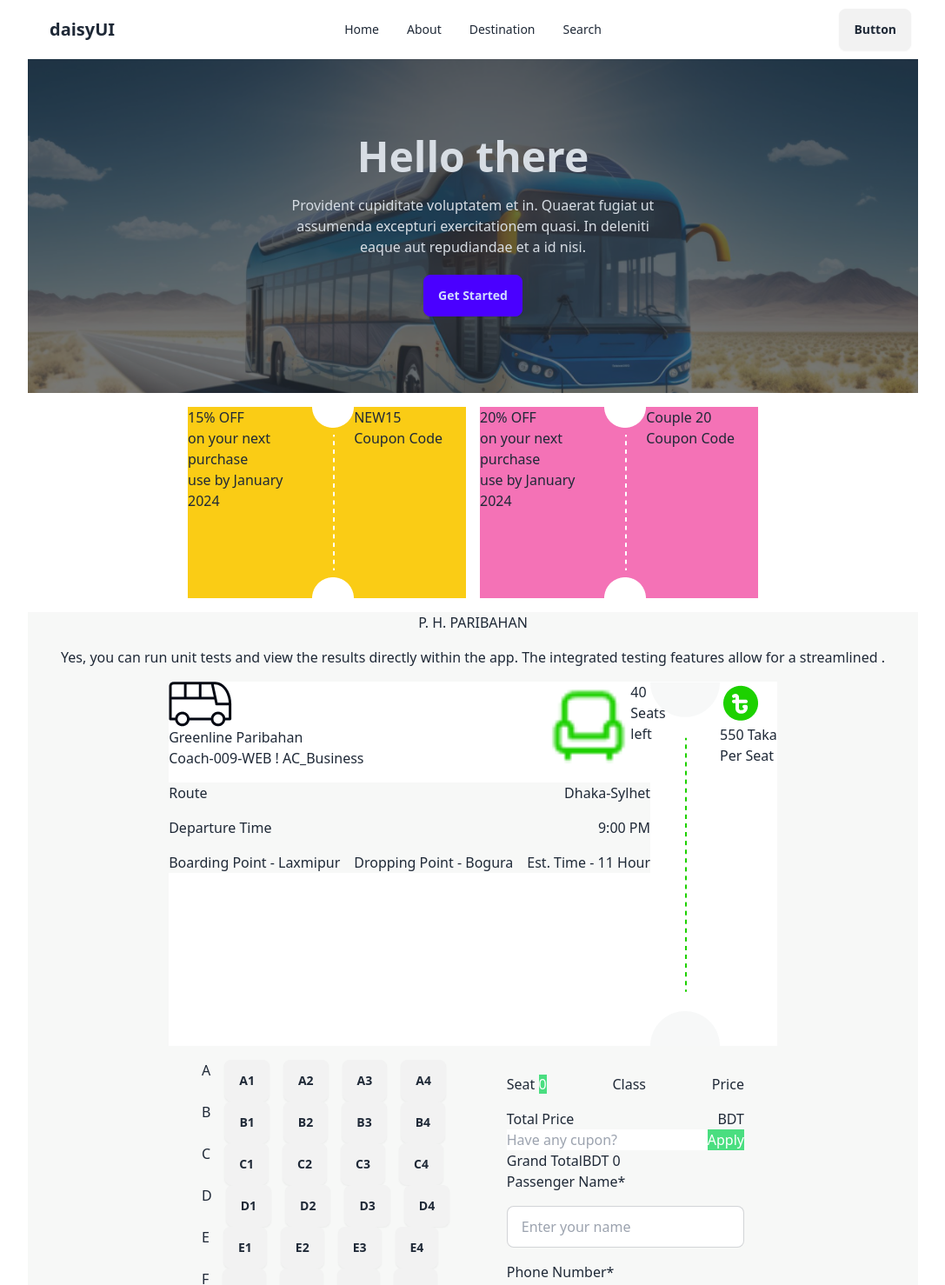
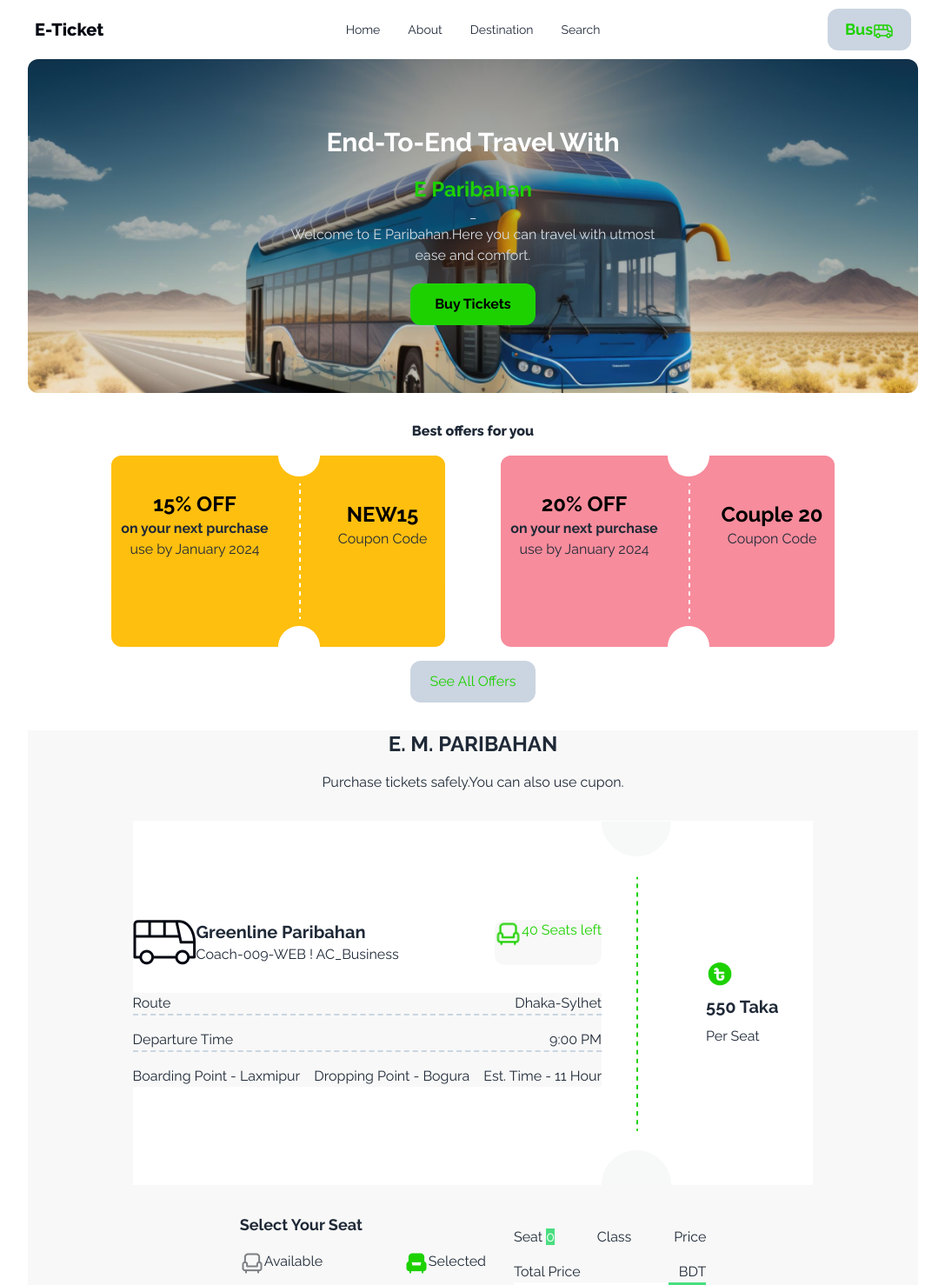
Before and after one commit to Eleas75/b9-a5, a plain HTML site: page index.html in a window 1280 px wide. Shown: the top 1478 px of the page at 87% size, without its empty margins (96-1183 px from the left). Drawn offline with nearby package versions, Linux system fonts and the light colour scheme.

Commit message:
almost done

```diff
--- a/index.html
+++ b/index.html
@@ -4,6 +4,14 @@
     <meta charset="UTF-8">
     <meta name="viewport" content="width=device-width, initial-scale=1.0">
     <title>smart-ticketing</title>
+    <link rel="preconnect" href="https://fonts.googleapis.com">
+<link rel="preconnect" href="https://fonts.gstatic.com" crossorigin>
+<link href="https://fonts.googleapis.com/css2?family=Raleway:ital,wght@0,100..900;1,100..900&display=swap" rel="stylesheet">
+<style>
+    body{
+        font-family: "Raleway", sans-serif;
+    }
+</style>
     <link href="https://cdn.jsdelivr.net/npm/daisyui@4.7.2/dist/full.min.css" rel="stylesheet" type="text/css" />
 <script src="https://cdn.tailwindcss.com"></script>
 </head>
@@ -27,7 +35,7 @@
                   <li><a>Item 3</a></li>
                 </ul>
               </div>
-              <a class="btn btn-ghost text-xl">daisyUI</a>
+              <h1 class="text-[#030712] text-xl font-extrabold">E-Ticket</h1>
             </div>
             <div class="navbar-center  lg:flex">
               <ul class="menu menu-horizontal px-1">
@@ -42,74 +50,82 @@
               </ul>
             </div>
             <div class="navbar-end">
-              <a class="btn" >Button</a>
+              <button class="bg-slate-300 flex flex-row justify-center items-center w-24 rounded-xl h-12 font-bold text-[#1DD100] text-lg font-bold" >Bus <img class="pt-1" src="./images/bus-icon.png" alt=""></button>
             </div>
           </div>
     </header>
     <main>
-        <section>
-            <div class="hero h-96 w-4/5 mx-auto bg-cover bg-no-repeat bg-[url('./images/banner.png')]">
-                <div class="hero-overlay bg-opacity-60"></div>
+
+            <div class="hero bg-opacity-20 rounded-xl h-96 w-4/5 mx-auto bg-cover bg-no-repeat bg-[url('./images/banner.png')]">
+
                 <div class="hero-content text-center text-neutral-content">
                   <div class="max-w-md">
-                    <h1 class="mb-5 text-5xl font-bold">Hello there</h1>
-                    <p class="mb-5">Provident cupiditate voluptatem et in. Quaerat fugiat ut assumenda excepturi exercitationem quasi. In deleniti eaque aut repudiandae et a id nisi.</p>
-                    <button id="scrollButton" class="btn btn-primary">Get Started</button>
+                    <h1 class="mb-5 text-3xl text-white font-bold">End-To-End Travel With</h1>
+                    <h2 class="text-[#1DD100] text-2xl font-bold">E Paribahan</h2>_
+                    <p class="mb-5">Welcome to E Paribahan.Here you can travel with utmost ease and comfort.</p>
+
+                    <button id="scrollButton" class="rounded-xl w-36 h-12 font-bold btn-primary border-none bg-[#1DD100] text-black">Buy Tickets</button>
                   </div>
                 </div>
               </div>
-        </section>
-       <section id="testing" class="flex flex-row gap-4 mx-auto my-4 justify-center ">
-        <div class="w-80 bg-yellow-400 flex flex-row">
-            <div class="w-40 h-40 bg-yellow-400">
-                <h1>15% OFF</h1>
-                <p> on your next purchase</p>
+        <section class="my-8 w-4/5 mx-auto flex flex-col justify-between items-center">
+            <h1 class="  font-extrabold text-center">Best offers for you</h1>
+            <div id="testing" class="flex  flex-row  mx-auto my-4 justify-around gap-16">
+                <div class="w-96 bg-[#FFBF0F] flex flex-row rounded-xl ">
+                    <div class="w-48 rounded-xl flex flex-col justify-center items-center h-40 bg-[#FFBF0F] ">
+                        <h1 class="text-2xl text-black font-bold">15% OFF</h1>
+                        <p class="font-bold"> on your next purchase</p>
                         <p>use by January 2024</p>
                     </div>
                     <img src="./images/cupon-devider.png" alt="">
-            <div class="w-36 h-40 bg-yellow-400">
-                <h3>NEW15</h3>
+                    <div class="w-36 flex flex-col justify-center items-center rounded-xl text-center h-40 bg-[#FFBF0F] ">
+                        <h3 class="text-2xl text-black font-bold">NEW15</h3>
                         <p>Coupon Code</p>
                     </div>
                  </div>
-         <div class="w-80 bg-pink-400 flex flex-row">
-             <div class="w-40 h-40 bg-pink-400">
-                <h1>20% OFF</h1>
-                <p>on your next purchase</p>
+                 <div class="w-96 bg-[#F78C9C] flex rounded-xl flex-row">
+                     <div class="w-48 flex flex-col justify-center items-center rounded-xl text-center h-40 bg-[#F78C9C]">
+                        <h1 class="text-2xl text-black font-bold">20% OFF</h1>
+                        <p class="font-bold">on your next purchase</p>
                         <p>use by January 2024</p>
                      </div>
                      <img src="./images/cupon-devider.png" alt="">
-             <div class="w-36 h-40 bg-pink-400">
-                <h3>Couple 20
+                     <div class="w-36 flex flex-col justify-center items-center rounded-xl text-center h-40 bg-[#F78C9C]">
+                        <h3 class="text-2xl text-black font-bold">Couple 20
                             </h3>
                             <p>Coupon Code</p>
                      </div>
                   </div>
+                </div>
+                <button class="text-[#1DD100] bg-slate-300 rounded-xl w-36 h-12">See All Offers</button>
         </section>
+
        <section>
         <div id="targetElement" class="flex flex-col items-center gap-4 w-4/5 mx-auto bg-[#F7F8F7]">
-            <h1>P. H. PARIBAHAN</h1>
-            <p>Yes, you can run unit tests and view the results directly within the app. The integrated testing features allow for a streamlined .</p>
-            <div class="flex flex-row bg-white">
-                <div class="flex flex-col gap-4">
+            <h1 class="text-2xl font-bold">E. M. PARIBAHAN</h1>
+            <p>Purchase tickets safely.You can also use cupon.</p>
+            <div class=" my-4 flex flex-row bg-white">
+                <div class="flex flex-col gap-8 justify-center">
                     <div class="flex flex-row justify-between" >
-                        <div >
+                        <div class="flex flex-row">
                             <img src="./images/bus-logo.png" alt="">
-                            <h1>Greenline Paribahan</h1>
+                            <div>
+                                <h1 class="text-xl font-bold">Greenline Paribahan</h1>
                             <p>Coach-009-WEB ! AC_Business</p>
                             </div>
-                        <div class="flex flex-row">
-                            <img src="./images/seat-green.png" alt="">
-                            <p><span  id="remainTicket">40</span> Seats left</p>
+                        </div>
+                        <div class="bg-[#F7F8F7] flex flex-row rounded-xl">
+                            <img class=" rounded-xl h-8 bg-[#F7F8F7] " src="./images/seat-green.png" alt="">
+                            <p class=" rounded-xl[#F7F8F7] text-[#1DD100]"><span  id="remainTicket">40</span> Seats left</p>
                         </div>
                     </div>
 
-            <div class="bg-[#F7F8F7]">
-                        <div class="flex flex-row justify-between">
+            <div class="bg-[#F7F8F7] ">
+                        <div class=" border-b-2 border-dashed border-slate-300 flex flex-row justify-between">
                             <p>Route</p>
                             <p>Dhaka-Sylhet</p>
                         </div>
-                        <div class="flex flex-row justify-between my-4">
+                        <div class="border-b-2 border-dashed border-slate-300 flex flex-row justify-between my-4">
                             <p>Departure Time</p>
                             <p>9:00 PM</p>
                         </div>
@@ -122,15 +138,25 @@
                     </div>
                 </div>
                 <img src="./images/info-devider.png" alt="">
-                <div>
-                    <img src="./images/fare.png" alt="">
-                    <h1>550 Taka</h1>
+                <div class="flex flex-col justify-center gap-2 p-10">
+                    <img class="w-8 h-8 " src="./images/fare.png" alt="">
+                    <h1 class="text-xl font-bold">550 Taka</h1>
                     <p>Per Seat</p>
                 </div>
             </div>
+         <div class="flex flex-row gap-8">
+            <div class="flex flex-col gap-4">
+                <h1 class="text-lg font-bold">Select Your Seat</h1>
+                <div class="flex flex-row justify-between">
+                    <div class="flex flex-row"><img src="./images/seat-gray.png" alt="">
+                    <p>Available</p></div>
+                    <div class="flex flex-row"><img src="./images/seat-green-filled.png" alt="">
+                        <p>Selected</p></div>
+
+                </div>
                 <div class="flex flex-row justify-between gap-16">
                     <div class="flex flex-row"> <div>
-                    <div class="flex flex-row gap-4"><p>A</p><button class="btn" id="a">A1</button><button class="btn" id="a">A2</button><button class="btn" id="a">A3</button><button class="btn" id="a">A4</button></div>
+                        <div class="flex flex-row gap-4"><p>A</p><button class="btn" id="a">A1</button><button class="btn" id="b">A2</button><button class="btn" id="a">A3</button><button class="btn" id="a">A4</button></div>
 
                         <div class="flex flex-row gap-4"><p>B</p><button class="btn" id="a">B1</button><button class="btn" id="a">B2</button><button class="btn" id="a">B3</button><button class="btn" id="a">B4</button></div>
 
@@ -150,7 +176,8 @@
 
                         <div class="flex flex-row gap-4"><p>J</p><button class="btn" id="a">J1</button><button class="btn" id="a">J2</button><button class="btn" id="a">J3</button><button class="btn" id="a">J4</button></div>
                     </div></div>
-
+               </div>
+            </div>
 
 
                        <div >
@@ -193,7 +220,8 @@
                             <label for="">Email ID</label>
                             <input type="email" placeholder="Enter your email id" class="input input-bordered w-full max-w-xs" />
                             <!-- Open the modal using ID.showModal() method -->
-<button class="btn" onclick="my_modal_1.showModal()">Next</button>
+    <button class="w-32 h-12 bg-slate-300 rounded-xl" onclick="my_modal_1.showModal()">Next</button>
+</div>
 <dialog id="my_modal_1" class="modal">
 <div class="modal-box">
 <h3 class="font-bold text-lg">Congratulations!</h3>
@@ -201,14 +229,16 @@
 <div class="modal-action">
 <form method="dialog">
 <!-- if there is a button in form, it will close the modal -->
-        <button class="btn">Close</button>
+
+    <button class="w-32 h-12 bg-slate-300 rounded-xl" >Close</button>
 </form>
 </div>
 </div>
 </dialog>
+
                     </div>
                    </div>
-                </div>
+
             </div>
        </section>
     </main>
@@ -216,7 +246,7 @@
         <footer class="footer p-10 bg-neutral text-neutral-content">
             <aside>
               <svg width="50" height="50" viewBox="0 0 24 24" xmlns="http://www.w3.org/2000/svg" fill-rule="evenodd" clip-rule="evenodd" class="fill-current"><path d="M22.672 15.226l-2.432.811.841 2.515c.33 1.019-.209 2.127-1.23 2.456-1.15.325-2.148-.321-2.463-1.226l-.84-2.518-5.013 1.677.84 2.517c.391 1.203-.434 2.542-1.831 2.542-.88 0-1.601-.564-1.86-1.314l-.842-2.516-2.431.809c-1.135.328-2.145-.317-2.463-1.229-.329-1.018.211-2.127 1.231-2.456l2.432-.809-1.621-4.823-2.432.808c-1.355.384-2.558-.59-2.558-1.839 0-.817.509-1.582 1.327-1.846l2.433-.809-.842-2.515c-.33-1.02.211-2.129 1.232-2.458 1.02-.329 2.13.209 2.461 1.229l.842 2.515 5.011-1.677-.839-2.517c-.403-1.238.484-2.553 1.843-2.553.819 0 1.585.509 1.85 1.326l.841 2.517 2.431-.81c1.02-.33 2.131.211 2.461 1.229.332 1.018-.21 2.126-1.23 2.456l-2.433.809 1.622 4.823 2.433-.809c1.242-.401 2.557.484 2.557 1.838 0 .819-.51 1.583-1.328 1.847m-8.992-6.428l-5.01 1.675 1.619 4.828 5.011-1.674-1.62-4.829z"></path></svg>
-              <p>ACME Industries Ltd.<br>Providing reliable tech since 1992</p>
+              <p>E.M. Paribahan Ltd.<br>Providing reliable Travel Since 1992</p>
             </aside>
             <nav>
               <h6 class="footer-title">Social</h6>
```
Also changed, not shown: ticketing.js (+8 -4 lines). Lines whose indentation alone changed are shown as unchanged.
